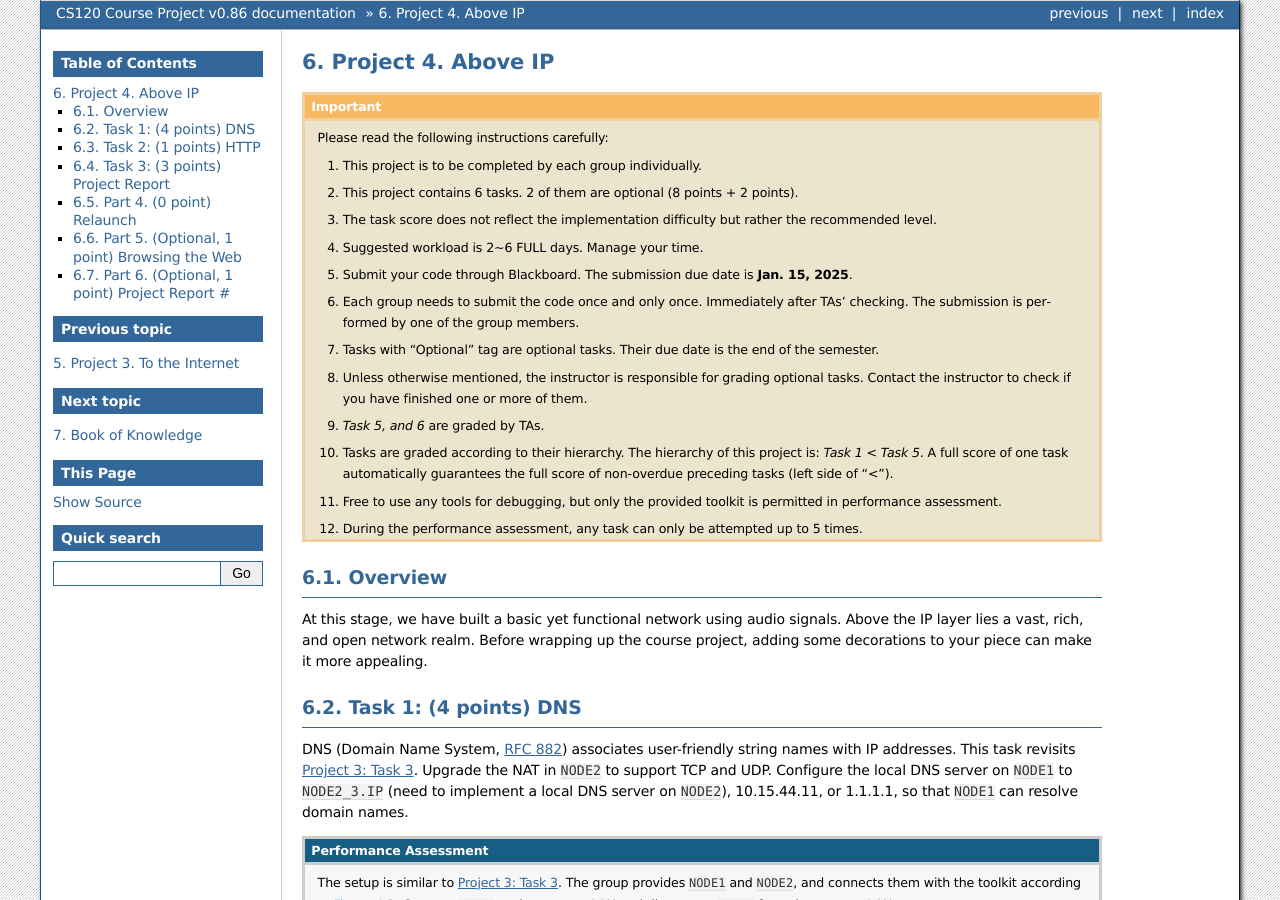
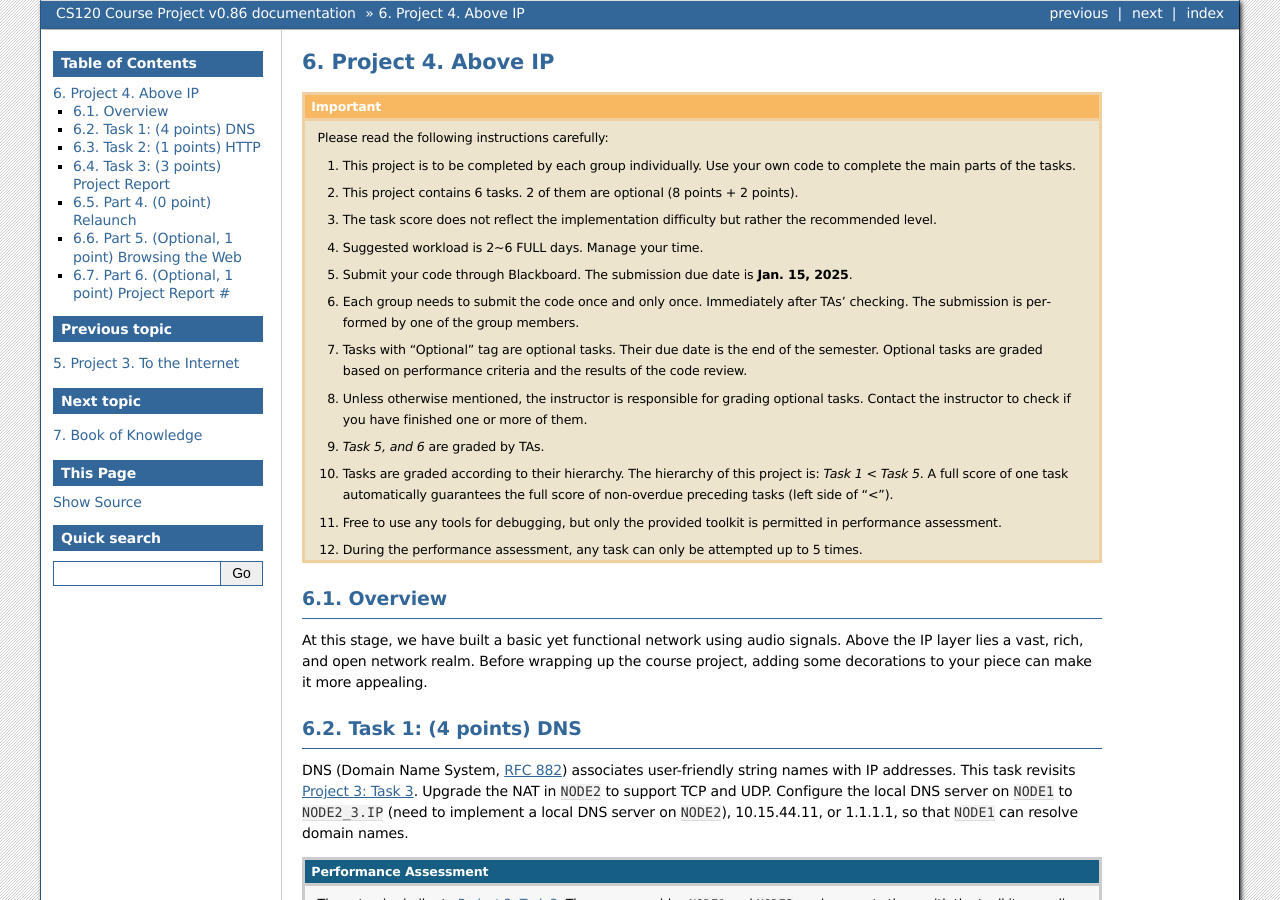
Before and after one commit to sist-cs120/project-doc, a Sphinx documentation site: the page built from source/project4.rst, in a window 1280 px wide and 900 px high. Built offline with Sphinx 7.4.7, drawn with Linux system fonts in a browser that asks for light colours.

Commit message:
polish rules

```diff
--- a/source/project0.rst
+++ b/source/project0.rst
@@ -8,7 +8,7 @@ Project 0. Warm Up
 
     Please read the following instructions carefully:
 
-    1. This project is to be completed by each group individually.
+    1. This project is to be completed by each group individually. Use your own code to complete the main parts of the tasks.
 
     2. This project contains 2 tasks (3 points).
 
--- a/source/project1.rst
+++ b/source/project1.rst
@@ -8,7 +8,7 @@ Project 1. Acoustic Link
 
     Please read the following instructions carefully:
 
-    1. This project is to be completed by each group individually.
+    1. This project is to be completed by each group individually. Use your own code to complete the main parts of the tasks.
 
     2. This project contains 8 tasks. 5 of them are optional (10 points + 8 points).
 
@@ -20,7 +20,7 @@ Project 1. Acoustic Link
 
     6. Each group needs to submit the code once and only once. Immediately after TAs' checking. The submission is performed by one of the group members.
 
-    7. Tasks with "Optional" tag are optional tasks. Their due date is the end of the semester.
+    7. Tasks with "Optional" tag are optional tasks. Their due date is the end of the semester. Optional tasks are graded based on performance criteria and the results of the code review.
 
     8. Unless otherwise mentioned, the instructor is responsible for grading optional tasks. Contact the instructor to check if you have finished one or more of them.
 
--- a/source/project2.rst
+++ b/source/project2.rst
@@ -8,7 +8,7 @@ Project 2. Manage Multiple Access
 
     Please read the following instructions carefully:
 
-    1. This project is to be completed by each group individually.
+    1. This project is to be completed by each group individually. Use your own code to complete the main parts of the tasks.
 
     2. This project contains 7 tasks. 2 of them are optional (12 points + 6 points).
 
@@ -20,7 +20,7 @@ Project 2. Manage Multiple Access
 
     6. Each group needs to submit the code once and only once. Immediately after TAs' checking. The submission is performed by one of the group members.
 
-    7. Tasks with "Optional" tag are optional tasks. Their due date is the end of the semester.
+    7. Tasks with "Optional" tag are optional tasks. Their due date is the end of the semester. Optional tasks are graded based on performance criteria and the results of the code review.
 
     8. Unless otherwise mentioned, the instructor is responsible for grading optional tasks. Contact the instructor to check if you have finished one or more of them.
 
--- a/source/project3.rst
+++ b/source/project3.rst
@@ -8,7 +8,7 @@ Project 3. To the Internet
 
     Please read the following instructions carefully:
 
-    1. This project is to be completed by each group individually.
+    1. This project is to be completed by each group individually. Use your own code to complete the main parts of the tasks.
 
     2. This project contains 12 tasks. 8 of them are optional (10 points + 6 points).
 
@@ -20,7 +20,7 @@ Project 3. To the Internet
 
     6. Each group needs to submit the code once and only once. Immediately after TAs' checking. The submission is performed by one of the group members.
 
-    7. Tasks with "Optional" tag are optional tasks. Their due date is the end of the semester.
+    7. Tasks with "Optional" tag are optional tasks. Their due date is the end of the semester. Optional tasks are graded based on performance criteria and the results of the code review.
 
     8. Unless otherwise mentioned, the instructor is responsible for grading optional tasks. Contact the instructor to check if you have finished one or more of them.
 
--- a/source/project4.rst
+++ b/source/project4.rst
@@ -8,7 +8,7 @@ Project 4. Above IP
 
     Please read the following instructions carefully:
 
-    1. This project is to be completed by each group individually.
+    1. This project is to be completed by each group individually. Use your own code to complete the main parts of the tasks.
 
     2. This project contains 6 tasks. 2 of them are optional (8 points + 2 points).
 
@@ -20,7 +20,7 @@ Project 4. Above IP
 
     6. Each group needs to submit the code once and only once. Immediately after TAs' checking. The submission is performed by one of the group members.
 
-    7. Tasks with "Optional" tag are optional tasks. Their due date is the end of the semester.
+    7. Tasks with "Optional" tag are optional tasks. Their due date is the end of the semester. Optional tasks are graded based on performance criteria and the results of the code review.
 
     8. Unless otherwise mentioned, the instructor is responsible for grading optional tasks. Contact the instructor to check if you have finished one or more of them.
 
```
